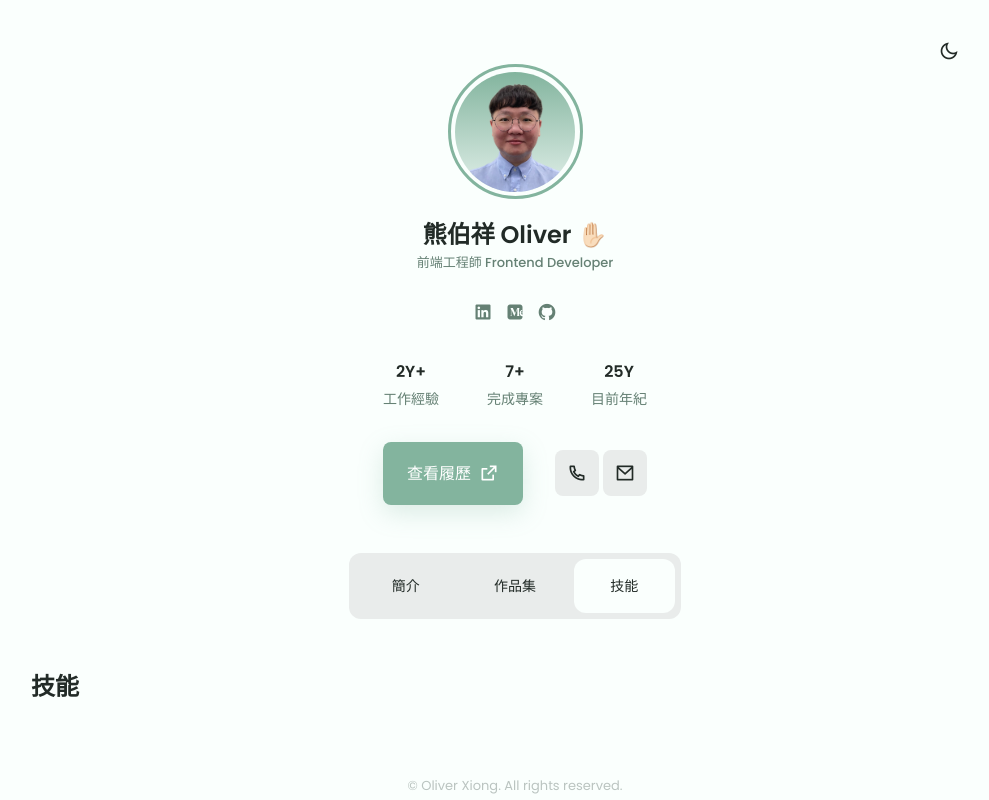
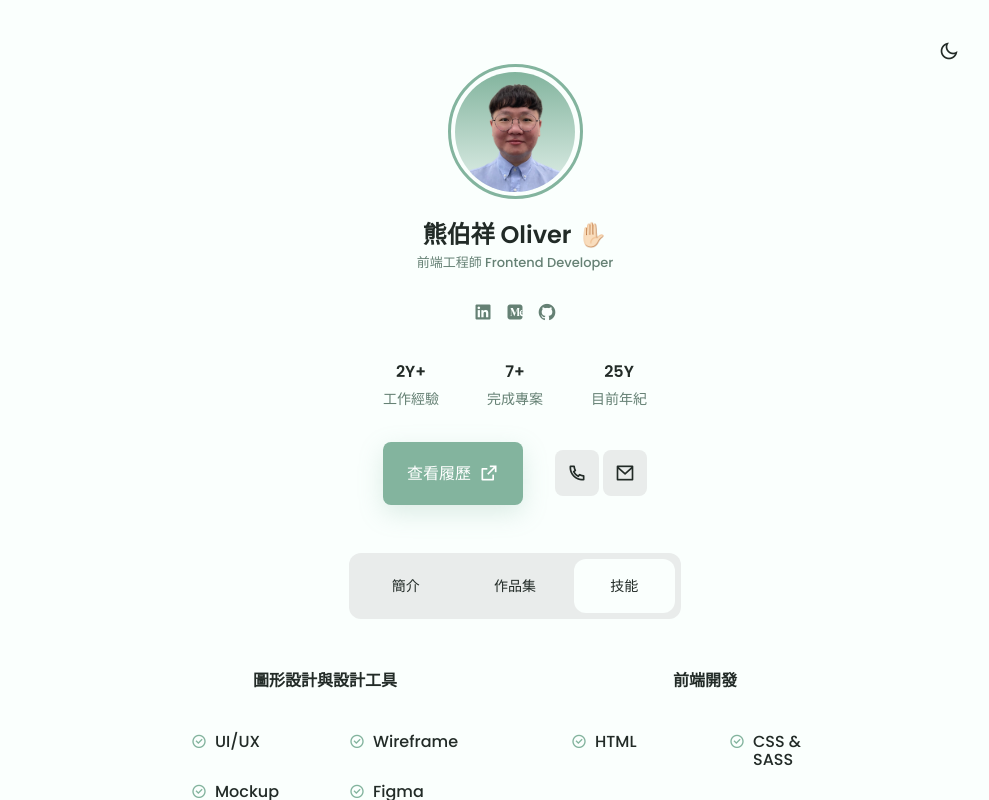
Before and after one commit to bear320/portfolio-v2, a Vue app: page / in a window 1280 px wide. Both pictures are taken after a click on the element "技能". Shown: the top 800 px of the page, without its empty margins (125-1114 px from the left). Built offline with nearby package versions, Linux system fonts and the light colour scheme.

Commit message:
feat: 🎸 新增技能 Tab

```diff
--- a/src/components/SkillsTab.vue
+++ b/src/components/SkillsTab.vue
@@ -1,11 +1,164 @@
 <template>
-  <div>
-    <h1>技能</h1>
-  </div>
+  <section class="views">
+    <div class="skills grid">
+      <!-- 設計 -->
+      <div class="skill-block">
+        <h3 class="title">圖形設計與設計工具</h3>
+        <div class="skill-wrap">
+          <div class="skill-data" v-for="(skill, index) in design" :key="index">
+            <i class="ri-checkbox-circle-line"></i>
+            <div>
+              <h3 class="skill-name">{{ skill }}</h3>
+            </div>
+          </div>
+        </div>
+      </div>
+
+      <!-- 前端 -->
+      <div class="skill-block">
+        <h3 class="title">前端開發</h3>
+        <div class="skill-wrap">
+          <div class="skill-data" v-for="(skill, index) in frontend" :key="index">
+            <i class="ri-checkbox-circle-line"></i>
+            <div>
+              <h3 class="skill-name">{{ skill }}</h3>
+            </div>
+          </div>
+        </div>
+      </div>
+
+      <!-- 後端 -->
+      <div class="skill-block">
+        <h3 class="title">後端開發</h3>
+        <div class="skill-wrap">
+          <div class="skill-data" v-for="(skill, index) in backend" :key="index">
+            <i class="ri-checkbox-circle-line"></i>
+            <div>
+              <h3 class="skill-name">{{ skill }}</h3>
+            </div>
+          </div>
+        </div>
+      </div>
+
+      <!-- 開發工具 -->
+      <div class="skill-block">
+        <h3 class="title">開發工具</h3>
+        <div class="skill-wrap">
+          <div class="skill-data" v-for="(skill, index) in development" :key="index">
+            <i class="ri-checkbox-circle-line"></i>
+            <div>
+              <h3 class="skill-name">{{ skill }}</h3>
+            </div>
+          </div>
+        </div>
+      </div>
+
+      <!-- 語言 -->
+      <div class="skill-block">
+        <h3 class="title">語言</h3>
+        <div class="skill-wrap">
+          <div class="skill-data" v-for="(skill, index) in language" :key="index">
+            <i class="ri-checkbox-circle-line"></i>
+            <div>
+              <h3 class="skill-name">{{ skill }}</h3>
+            </div>
+          </div>
+        </div>
+      </div>
+    </div>
+  </section>
 </template>
 
-<script lang="ts" setup></script>
+<script lang="ts" setup>
+import { reactive } from 'vue';
+
+const design = reactive<string[]>([
+  'UI/UX',
+  'Wireframe',
+  'Mockup',
+  'Figma',
+  'Photoshop',
+  'Illustrator',
+  'InDesign'
+]);
+
+const frontend = reactive<string[]>([
+  'HTML',
+  'CSS & SASS',
+  'JavaScript',
+  'TypeScript',
+  'Vue.js',
+  'Vite',
+  'Nuxt3',
+  'Axios',
+  'Bootstrap',
+  'Naive UI'
+]);
+
+const backend = reactive<string[]>(['Node.js', 'Express', 'PHP', 'MySQL', 'Firebase']);
+
+const development = reactive<string[]>(['Git', 'Github', 'VS Code', 'Command Line', 'NPM']);
+
+const language = reactive<string[]>(['中文', '英文', '德文', '泰文']);
+</script>
 
 <style lang="scss" scoped>
 @import '@/assets/sass/style.scss';
+
+.views {
+  .skills {
+    justify-content: center;
+    row-gap: 3.5rem;
+
+    @include min(776) {
+      grid-template-columns: repeat(2, 332px);
+      column-gap: 3rem;
+    }
+
+    .skill-block {
+      .title {
+        font-size: var(--h3-font-size);
+        text-align: center;
+        margin-bottom: 1.5rem;
+
+        @include min(992) {
+          font-size: var(--normal-font-size);
+          margin-bottom: 2.5rem;
+        }
+      }
+
+      .skill-wrap {
+        display: grid;
+        grid-template-columns: minmax(105px, 110px) minmax(105px, 110px);
+        justify-content: center;
+        column-gap: 3rem;
+        row-gap: 2rem;
+
+        @include max(320) {
+          column-gap: 1rem;
+        }
+
+        .skill-data {
+          display: flex;
+          column-gap: 0.5rem;
+
+          i {
+            font-size: 1rem;
+            color: var(--first-color);
+          }
+
+          .skill-name {
+            font-size: var(--normal-font-size);
+            font-weight: 500;
+            line-height: 18px;
+          }
+
+          .skill-level {
+            font-size: var(--smaller-font-size);
+          }
+        }
+      }
+    }
+  }
+}
 </style>
```
